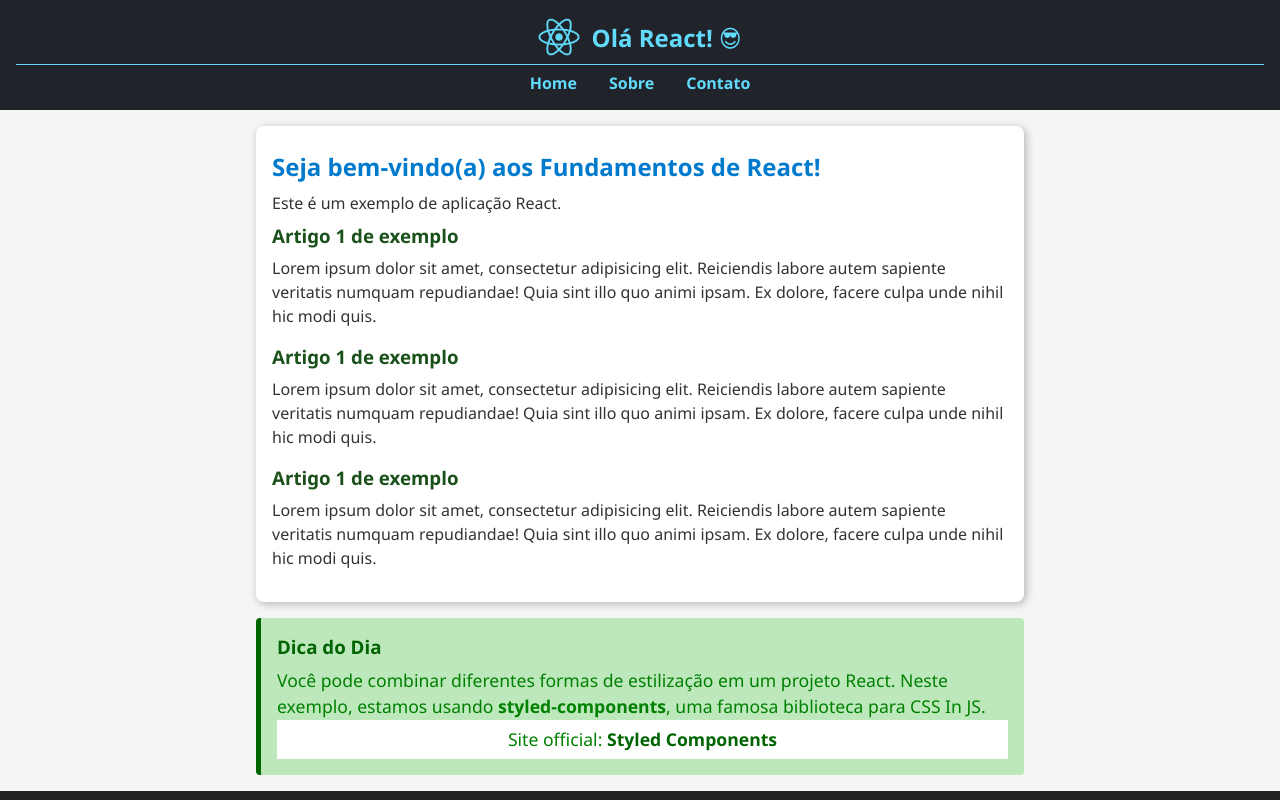
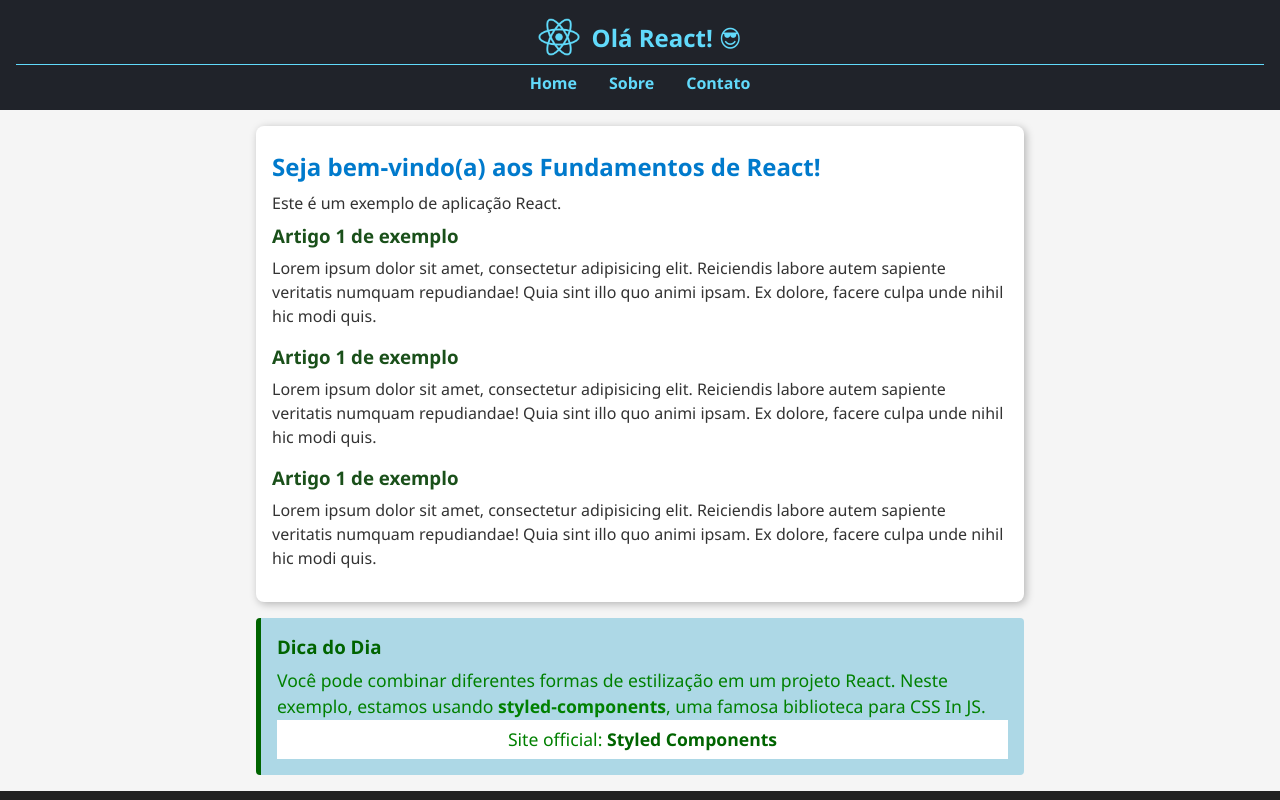
Before and after one commit to joaopedro-style/react-fundamentos, a React (Vite) app: page / in a window 1280 px wide. Shown: the top 800 px of the page. Built offline with nearby package versions, Linux system fonts and the light colour scheme.

Commit message:
Simulando uma mudança de cor

```diff
--- a/src/components/DicaDoDia/DicaDoDia.tsx
+++ b/src/components/DicaDoDia/DicaDoDia.tsx
@@ -1,7 +1,11 @@
 import styled from "styled-components";
 
+// Simulando uma mudança de tema
+let tema: boolean = false;
+
 const StyledDicaDoDia = styled.section`
-  background-color: #bce8bc;
+  // Avaliando se o tema simulado é true (aplica verde) ou false (aplica azul)
+  background-color: ${tema ? "#bce8bc" : "lightblue"};
   border-left: 5px solid darkgreen;
   padding: 1rem;
   margin-top: 1rem;
```
